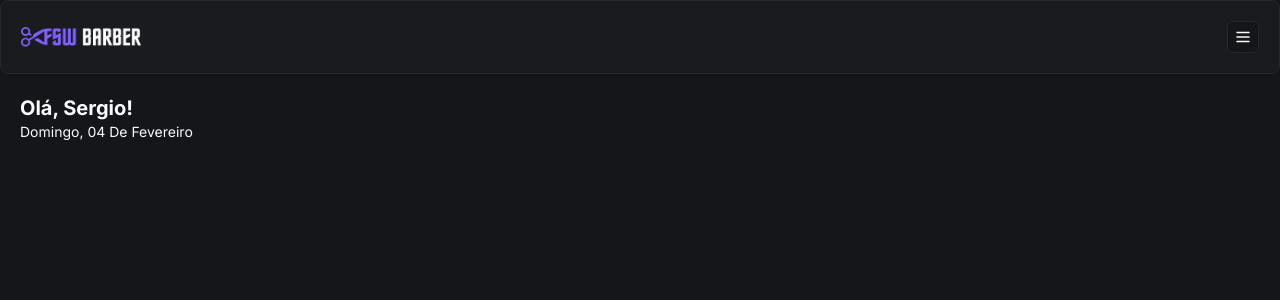
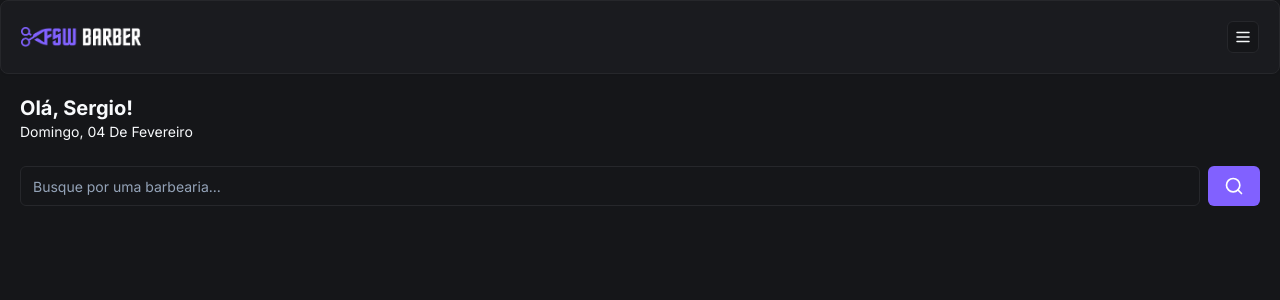
Before and after one commit to SergioSouz2/fullstackweek-barber, a Next.js app: page / in a window 1280 px wide. Shown: the top 300 px of the page. Built offline with nearby package versions, Linux system fonts and the light colour scheme.

Commit message:
feat: add initial search component

```diff
--- /dev/null
+++ b/app/(home)/_components/search.tsx
@@ -0,0 +1,18 @@
+"use client";
+
+import { Button } from "@/app/_components/ui/button";
+import { Input } from "@/app/_components/ui/input";
+import { SearchIcon } from "lucide-react";
+
+const Search = () => {
+   return (
+      <div className="flex items-center gap-2">
+         <Input placeholder="Busque por uma barbearia..." />
+         <Button variant="default">
+            <SearchIcon size={20} />
+         </Button>
+      </div>
+   );
+};
+
+export default Search;
--- a/app/(home)/page.tsx
+++ b/app/(home)/page.tsx
@@ -1,17 +1,24 @@
 import { format } from "date-fns";
+import { ptBR } from "date-fns/locale";
+
 import Header from "../_components/Header";
-import { ptBR } from "date-fns/locale";
+import Search from "./_components/search";
 
 export default function Home() {
    return (
       <div>
          <Header />
+
          <div className="px-5 pt-5">
             <h2 className="text-xl font-bold"> Olá, Sergio!</h2>
             <p className="capitalize text-sm">
                {format(new Date(), "EEEE',' dd 'de' MMMM", { locale: ptBR })}{" "}
             </p>
          </div>
+
+         <div className="px-5 mt-6">
+            <Search />
+         </div>
       </div>
    );
 }
--- /dev/null
+++ b/app/_components/ui/input.tsx
@@ -0,0 +1,25 @@
+import * as React from "react"
+
+import { cn } from "@/app/_lib/utils"
+
+export interface InputProps
+  extends React.InputHTMLAttributes<HTMLInputElement> {}
+
+const Input = React.forwardRef<HTMLInputElement, InputProps>(
+  ({ className, type, ...props }, ref) => {
+    return (
+      <input
+        type={type}
+        className={cn(
+          "flex h-10 w-full rounded-md border border-input bg-background px-3 py-2 text-sm ring-offset-background file:border-0 file:bg-transparent file:text-sm file:font-medium placeholder:text-muted-foreground focus-visible:outline-none focus-visible:ring-2 focus-visible:ring-ring focus-visible:ring-offset-2 disabled:cursor-not-allowed disabled:opacity-50",
+          className
+        )}
+        ref={ref}
+        {...props}
+      />
+    )
+  }
+)
+Input.displayName = "Input"
+
+export { Input }
```
